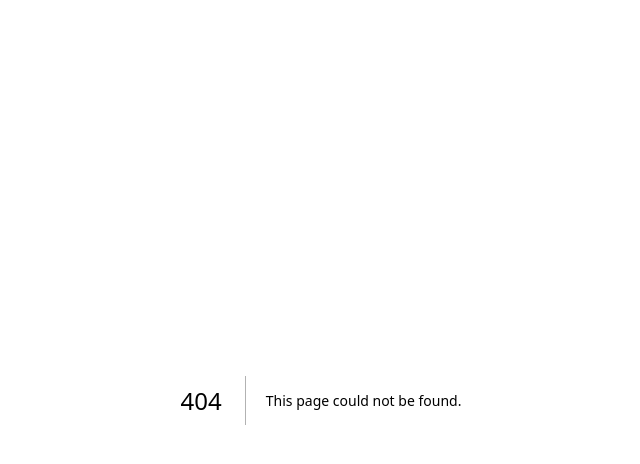
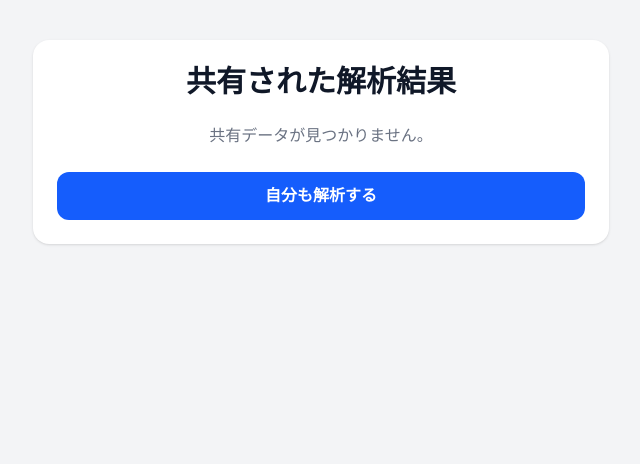
Before and after one commit to cabbage20041019-coder/ball-count, a Next.js app: page /share in a window 1280 px wide. Before the commit this address had no page. Shown: the top 464 px of the page, without its empty margins (319-959 px from the left). Built offline with nearby package versions, Linux system fonts and the light colour scheme.

Commit message:
Create page.tsx

```diff
--- /dev/null
+++ b/app/share/page.tsx
@@ -0,0 +1,52 @@
+"use client";
+
+import { useEffect, useState } from "react";
+
+export default function SharePage() {
+  const [count, setCount] = useState<string>("");
+  const [time, setTime] = useState<string>("");
+
+  useEffect(() => {
+    const params = new URLSearchParams(window.location.search);
+    setCount(params.get("count") ?? "");
+    setTime(params.get("time") ?? "");
+  }, []);
+
+  return (
+    <main className="min-h-screen bg-gray-100 px-6 py-10 text-gray-900 flex flex-col items-center">
+      <div className="w-full max-w-xl rounded-2xl bg-white p-6 shadow">
+        <h1 className="mb-6 text-3xl font-bold text-center">
+          共有された解析結果
+        </h1>
+
+        {count ? (
+          <div className="rounded-2xl border border-blue-200 bg-blue-50 p-6 text-center">
+            <p className="text-sm font-bold text-blue-700">ボール数</p>
+
+            <p className="mt-2 text-6xl font-bold text-blue-700">
+              {count}
+              <span className="ml-2 text-2xl">個</span>
+            </p>
+
+            {time && (
+              <p className="mt-4 text-sm text-gray-600">
+                解析日時：{time}
+              </p>
+            )}
+          </div>
+        ) : (
+          <p className="text-center text-gray-500">
+            共有データが見つかりません。
+          </p>
+        )}
+
+        <a
+          href="/"
+          className="mt-6 block rounded-xl bg-blue-600 px-4 py-3 text-center font-bold text-white hover:bg-blue-700"
+        >
+          自分も解析する
+        </a>
+      </div>
+    </main>
+  );
+}
```
